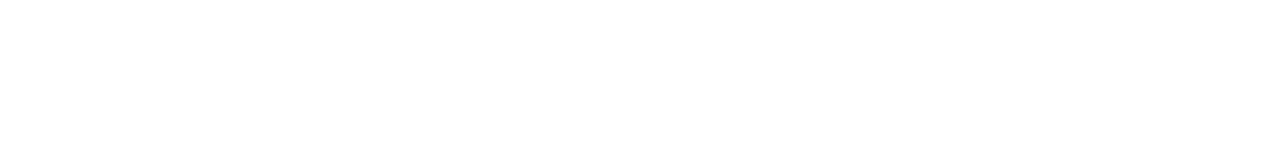
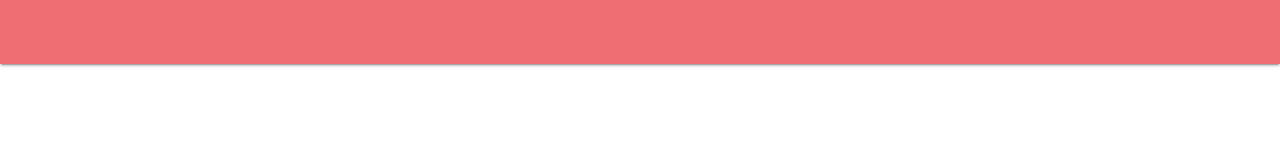
Before and after one commit to ClosedSequence/ClosedSequence.github.io, a plain HTML site: page index.html in a window 1280 px wide. Drawn offline with nearby package versions, Linux system fonts and the light colour scheme.

Commit message:
inserted coffee, stylus files and beautified index.html

```diff
--- a/index.html
+++ b/index.html
@@ -1,14 +1,19 @@
 <!DOCTYPE html>
 <html>
+
 <head>
     <link rel="stylesheet" href="https://cdnjs.cloudflare.com/ajax/libs/materialize/0.100.2/css/materialize.min.css">
     <script src="https://code.jquery.com/jquery-3.2.1.min.js"></script>
     <script src="https://cdnjs.cloudflare.com/ajax/libs/materialize/0.100.2/js/materialize.min.js"></script>
     <link rel="stylessheet" href="index.css">
 </head>
+
 <body>
+    <nav id="navbar">
 
+    </nav>
 
     <script src="index.js"></script>
 </body>
+
 </html>
```
Also changed, not shown: 2 other files. Lines whose indentation alone changed are shown as unchanged.
